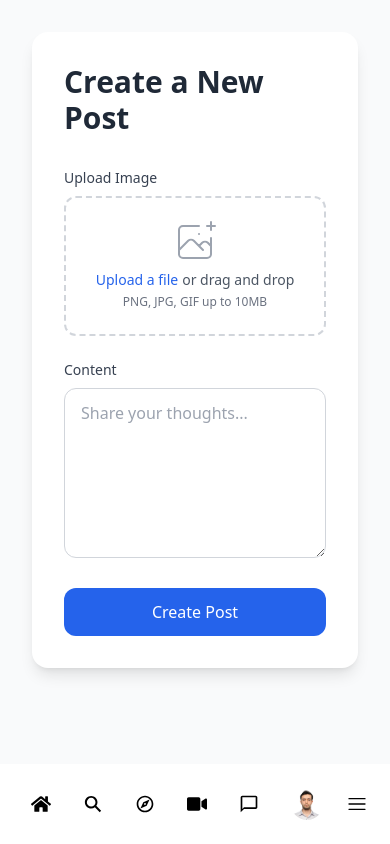
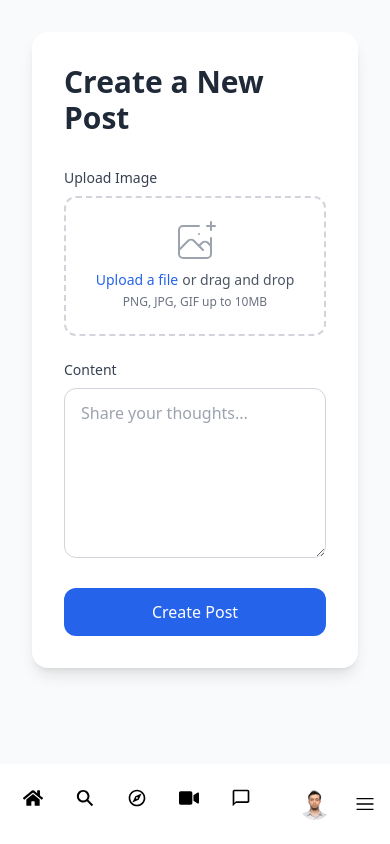
Before and after one commit to zeko1104/photogram-react, a React (Vite) app: page /create in a window 390 px wide. Built offline with nearby package versions, Linux system fonts and the light colour scheme.

Commit message:
dashboardMenuUpdate

```diff
--- a/src/components/Modal.jsx
+++ b/src/components/Modal.jsx
@@ -7,7 +7,7 @@ const Modal = ({ isOpen, onClose, children }) => {
     <div className="fixed inset-0 bg-black bg-opacity-50 flex items-center justify-center z-50">
       <div className="bg-white dark:bg-neutral-950 p-6 rounded-lg shadow-lg w-72  relative">
         <button onClick={onClose} className="absolute top-2 right-2 text-xl">
-          <IoClose />
+          <IoClose className="dark:text-white" />
         </button>
         {children}
       </div>
--- a/src/layouts/DashboardMenu.jsx
+++ b/src/layouts/DashboardMenu.jsx
@@ -1,6 +1,11 @@
 import { FaHome, FaVideo, FaRegHeart, FaRegSave } from "react-icons/fa";
 import { IoSearchSharp, IoSettingsOutline } from "react-icons/io5";
-import { MdOutlineExplore, MdChatBubbleOutline, MdOutlineCreate, MdLogout } from "react-icons/md";
+import {
+  MdOutlineExplore,
+  MdChatBubbleOutline,
+  MdOutlineCreate,
+  MdLogout,
+} from "react-icons/md";
 import { RxHamburgerMenu } from "react-icons/rx";
 import img from "../assets/images/profile-removebg-preview.png";
 import { Link } from "react-router-dom";
@@ -12,11 +17,12 @@ const DashboardMenu = () => {
   const [isModalOpen, setIsModalOpen] = useState(false);
 
   return (
-    <div className="sm:w-64 sm:h-full sm:fixed sm:left-0 sm:top-0 sm:p-6 sm:border-r sm:border-gray-300
+    <div
+      className="sm:w-64 sm:h-full sm:fixed sm:left-0 sm:top-0 sm:p-6 sm:border-r sm:border-gray-300
       sm:bg-white sm:dark:bg-neutral-950 sm:z-50
       w-full h-20 fixed bottom-0 left-0 bg-white dark:bg-neutral-950
-      flex sm:block justify-around items-center border-gray-300 z-50 ">
-
+      flex sm:block justify-around items-center border-gray-300 z-50 "
+    >
       {/* Logo (desktop only) */}
       <div className="mb-6 hidden sm:block">
         <h1 className="text-2xl font-bold dark:text-white text-gray-800 font-serif">
@@ -27,40 +33,52 @@ const DashboardMenu = () => {
       {/* Menu */}
       <ul className="sm:space-y-1 flex sm:flex-col gap-4 sm:gap-0">
         {/* Home */}
+        <Link className="sm:inline" to="/">
           <li className="dark:hover:text-black  flex items-center justify-center sm:justify-start gap-1 sm:gap-3 text-lg text-black dark:text-white hover:bg-gray-100 p-2 sm:p-3 rounded-lg cursor-pointer">
             <FaHome className="text-xl " />
-          <Link className="hidden sm:inline" to="/">Home</Link>
+            <span className="hidden sm:inline">Home</span>
           </li>
+        </Link>
 
         {/* Search */}
+        <Link className="sm:inline" to="/search">
           <li className="dark:hover:text-black flex items-center justify-center sm:justify-start gap-1 sm:gap-3 text-lg text-black dark:text-white hover:bg-gray-100 p-2 sm:p-3 rounded-lg cursor-pointer">
             <IoSearchSharp className="text-xl" />
-          <Link className="hidden sm:inline" to="/search">Search</Link>
+            <span className="hidden sm:inline">Search</span>
           </li>
+        </Link>
 
         {/* Explore */}
+        <Link className="sm:inline" to="/explore">
           <li className="dark:hover:text-black flex items-center justify-center sm:justify-start gap-1 sm:gap-3 text-lg text-black dark:text-white hover:bg-gray-100 p-2 sm:p-3 rounded-lg cursor-pointer">
             <MdOutlineExplore className="text-xl" />
-          <Link className="hidden sm:inline" to="/explore">Explore</Link>
+            <span className="hidden sm:inline">Explore</span>
           </li>
+        </Link>
 
         {/* Reels */}
+        <Link className="sm:inline" to="/reels">
           <li className="dark:hover:text-black flex items-center justify-center sm:justify-start gap-1 sm:gap-3 text-lg text-black dark:text-white hover:bg-gray-100 p-2 sm:p-3 rounded-lg cursor-pointer">
             <FaVideo className="text-xl" />
-          <Link className="hidden sm:inline" to="/reels">Reels</Link>
+            <span className="hidden sm:inline">Reels</span>
           </li>
+        </Link>
 
         {/* Messages */}
+        <Link className="sm:inline" to="/messages">
           <li className="dark:hover:text-black flex items-center justify-center sm:justify-start gap-1 sm:gap-3 text-lg text-black dark:text-white hover:bg-gray-100 p-2 sm:p-3 rounded-lg cursor-pointer">
             <MdChatBubbleOutline className="text-xl" />
-          <Link className="hidden sm:inline" to="/messages">Messages</Link>
+            <span className="hidden sm:inline">Messages</span>
           </li>
+        </Link>
 
         {/* Notifications (desktop only) */}
+        <Link to="/notifications">
           <li className="dark:hover:text-black hidden sm:flex items-center gap-3 text-lg text-black dark:text-white hover:bg-gray-100 p-3 rounded-lg cursor-pointer">
             <FaRegHeart className="text-xl" />
-          <Link to="/notifications">Notifications</Link>
+            <span className="hidden sm:inline">Notifications</span>
           </li>
+        </Link>
 
         {/* Create (desktop only) */}
         <li className="dark:hover:text-black hidden sm:flex items-center gap-3 text-lg text-black dark:text-white hover:bg-gray-100 p-3 rounded-lg cursor-pointer">
@@ -69,10 +87,12 @@ const DashboardMenu = () => {
         </li>
 
         {/* Profile */}
+        <Link className="sm:inline" to="/profile">
           <li className="dark:hover:text-black flex items-center justify-center sm:justify-start gap-1 sm:gap-3 text-lg text-black dark:text-white hover:bg-gray-100 p-2 sm:p-3 rounded-lg cursor-pointer">
             <img src={img} alt="Profile" className="w-8 h-8 rounded-full" />
-          <Link className="hidden sm:inline" to="/profile">Profile</Link>
+            <span className="hidden sm:inline">Profile</span>
           </li>
+        </Link>
 
         {/* More button */}
         <li className="dark:hover:text-white sm:hidden flex items-center justify-center text-lg text-black dark:text-white cursor-pointer">
```
Also changed, not shown: src/App.jsx (+4 -6 lines). Lines whose indentation alone changed are shown as unchanged.
